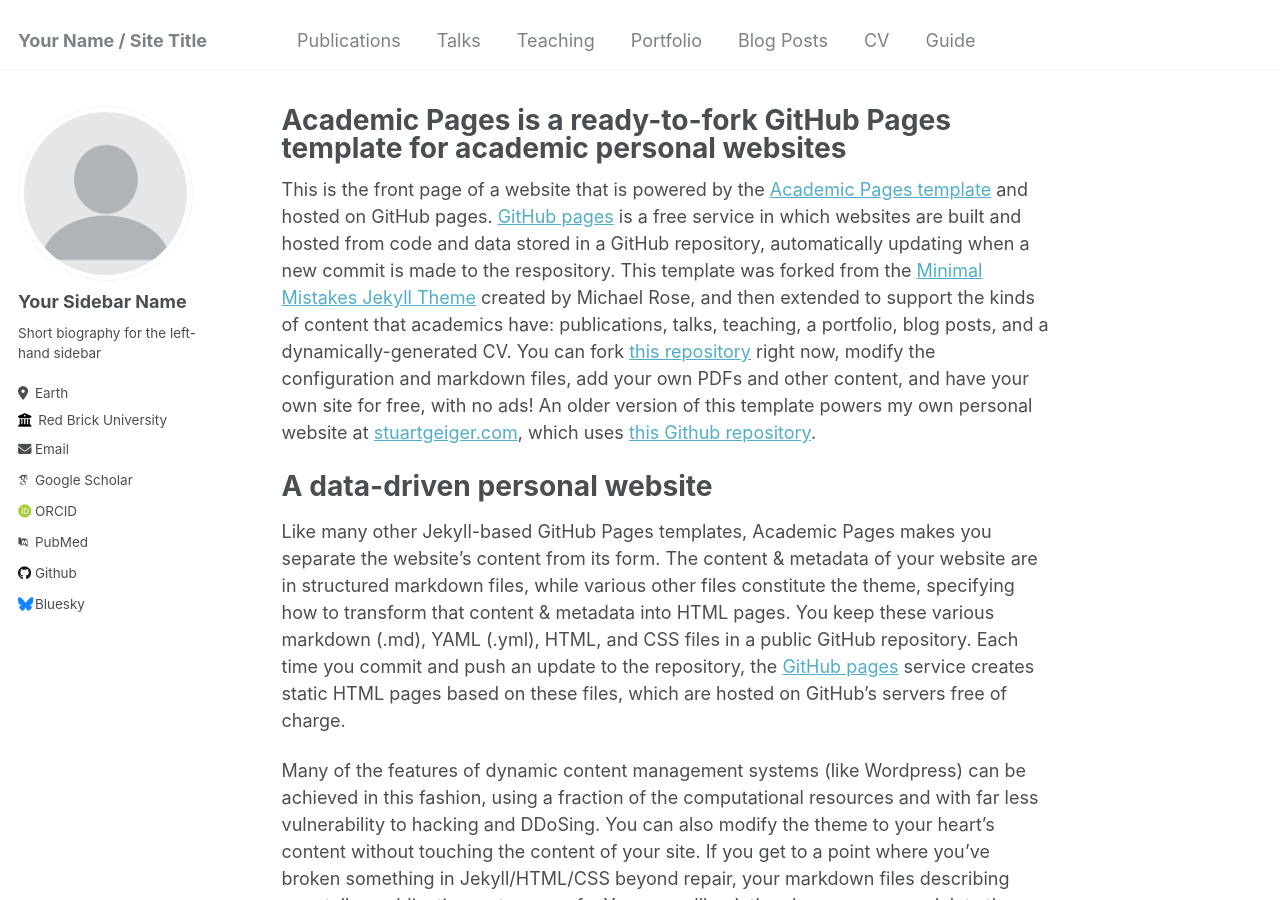
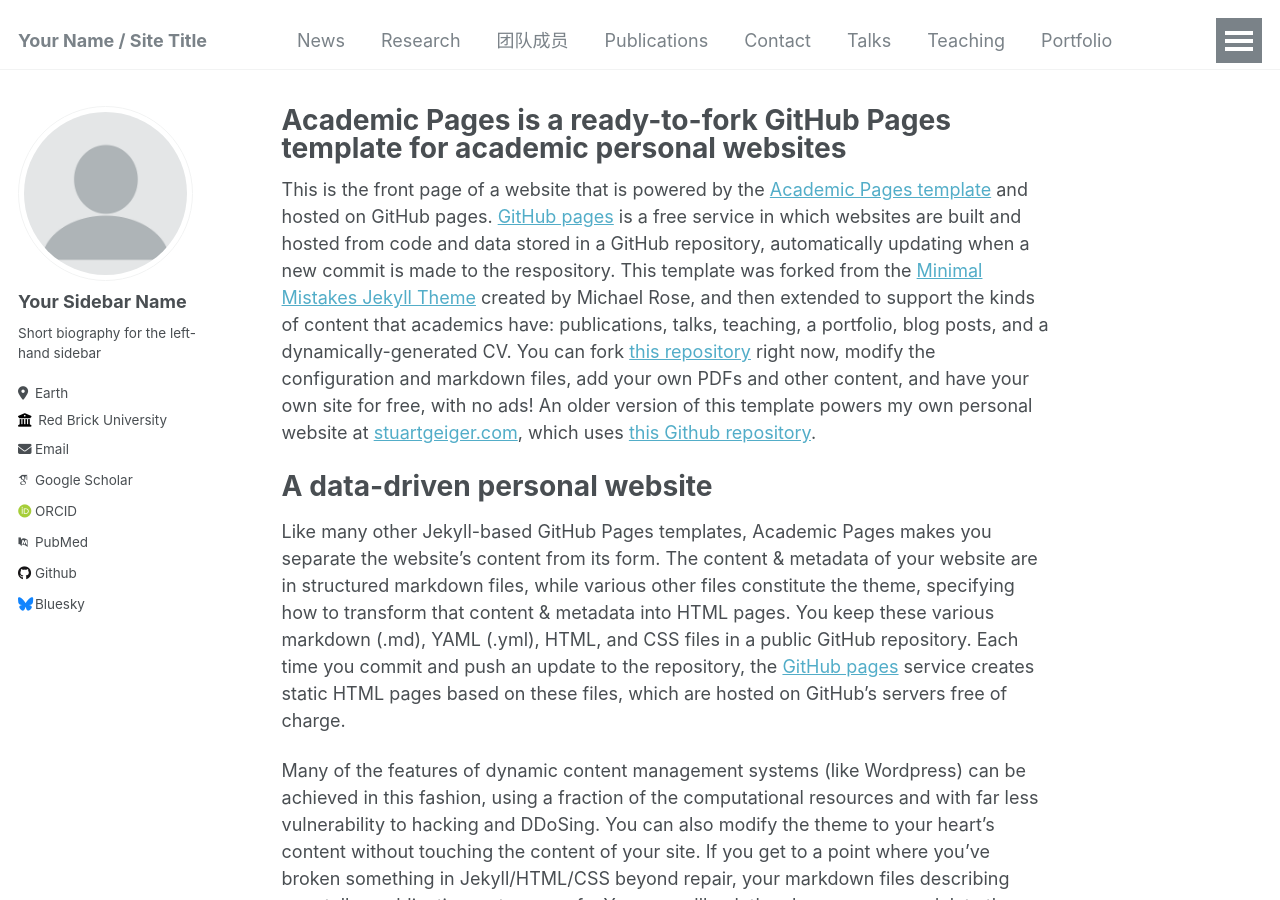
Before and after one commit to IntelliGuard/IntelliGuard-CN, a Jekyll site: the page built from _pages/about.md, in a window 1280 px wide and 900 px high. Built offline with Jekyll 4.4.1, drawn with Linux system fonts in a browser that asks for light colours; some web fonts are replaced.

Commit message:
update navigation.yml

```diff
--- a/_data/navigation.yml
+++ b/_data/navigation.yml
@@ -1,10 +1,23 @@
 # main links links
 main:
+
+  - title: "News"
+    url: /news/
+
+  - title: "Research"
+    url: /research/
+
+  - title: "团队成员"
+    url: /members/
+
   - title: "Publications"
     url: /publications/
 
+  - title: "Contact"
+    url: /contact/
+
   - title: "Talks"
-    url: /talks/
+    url: test/
 
   - title: "Teaching"
     url: /teaching/
```
